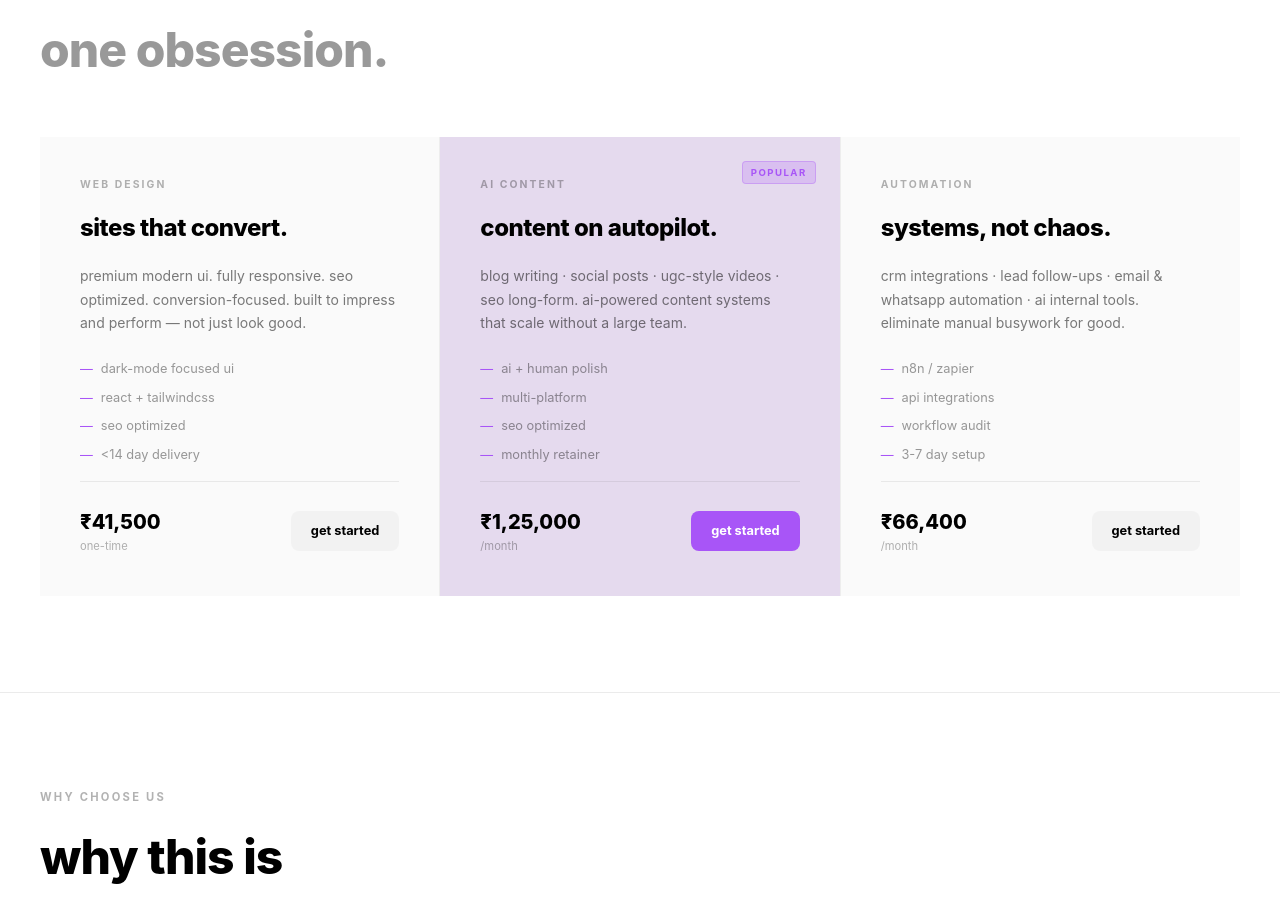
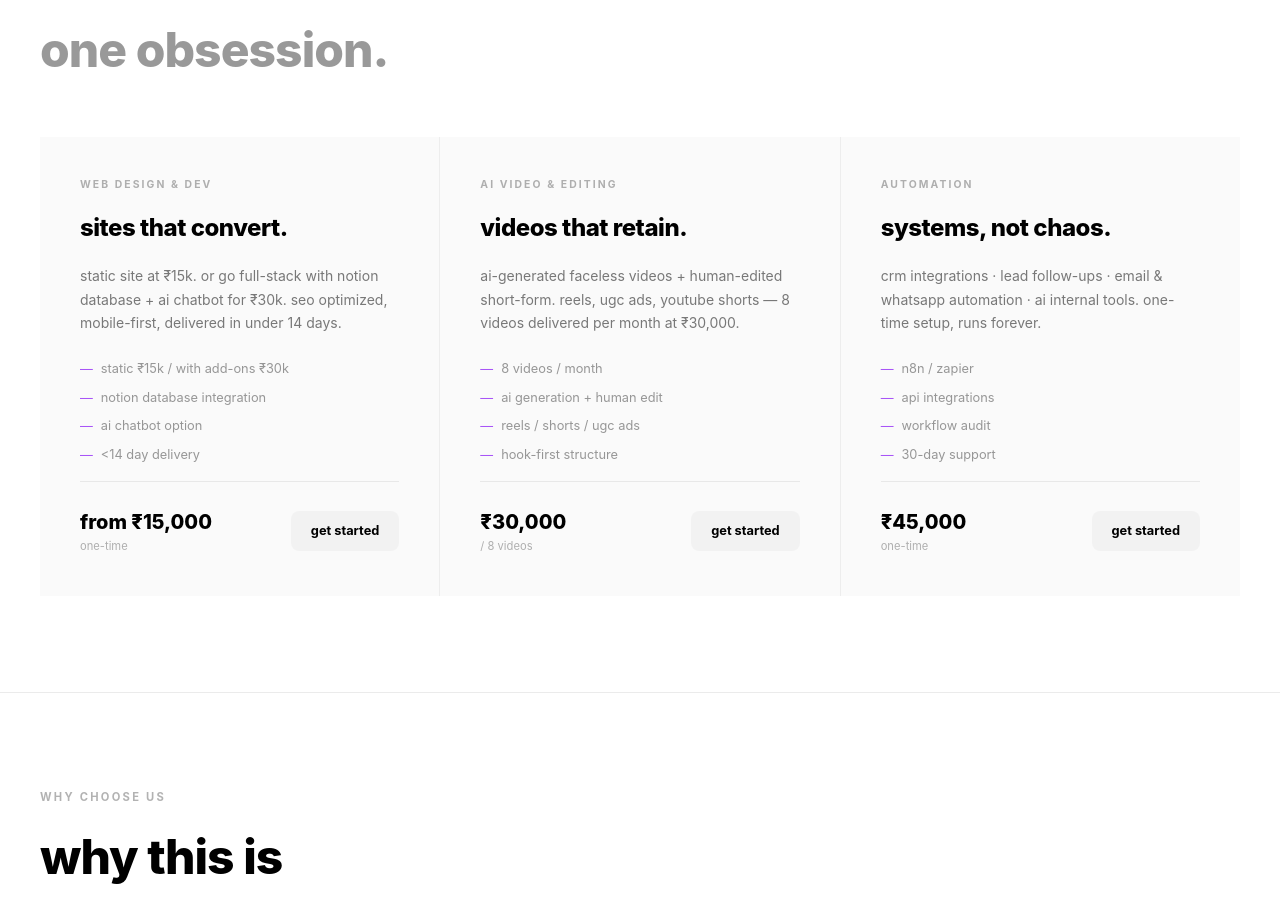
Before and after one commit to harshustle/harshustleportfolio, a React (Vite) app: page / in a window 1280 px wide. Shown: the part 1260-2172 px from the top of the page. Built offline with nearby package versions, Linux system fonts and the light colour scheme; no server answers.

Commit message:
prices fixed

```diff
--- a/src/pages/Home.jsx
+++ b/src/pages/Home.jsx
@@ -9,26 +9,28 @@ import { openRazorpayCheckout } from '../utils/razorpay';
 
 const services = [
     {
-        tag: 'WEB DESIGN',
+        tag: 'WEB DESIGN & DEV',
         title: 'sites that convert.',
-        desc: 'premium modern ui. fully responsive. seo optimized. conversion-focused. built to impress and perform — not just look good.',
-        price: '₹41,500', priceNote: 'one-time', priceAmount: 41500,
-        features: ['dark-mode focused ui', 'react + tailwindcss', 'seo optimized', '<14 day delivery'],
+        desc: 'static site at ₹15k. or go full-stack with notion database + ai chatbot for ₹30k. seo optimized, mobile-first, delivered in under 14 days.',
+        price: 'from ₹15,000', priceNote: 'one-time', priceAmount: 15000,
+        slug: 'web-design',
+        features: ['static ₹15k / with add-ons ₹30k', 'notion database integration', 'ai chatbot option', '<14 day delivery'],
     },
     {
-        tag: 'AI CONTENT',
-        title: 'content on autopilot.',
-        desc: 'blog writing · social posts · ugc-style videos · seo long-form. ai-powered content systems that scale without a large team.',
-        price: '₹1,25,000', priceNote: '/month', priceAmount: 125000,
-        features: ['ai + human polish', 'multi-platform', 'seo optimized', 'monthly retainer'],
-        featured: true,
+        tag: 'AI VIDEO & EDITING',
+        title: 'videos that retain.',
+        desc: 'ai-generated faceless videos + human-edited short-form. reels, ugc ads, youtube shorts — 8 videos delivered per month at ₹30,000.',
+        price: '₹30,000', priceNote: '/ 8 videos', priceAmount: 30000,
+        slug: 'video-editing',
+        features: ['8 videos / month', 'ai generation + human edit', 'reels / shorts / ugc ads', 'hook-first structure'],
     },
     {
         tag: 'AUTOMATION',
         title: 'systems, not chaos.',
-        desc: 'crm integrations · lead follow-ups · email & whatsapp automation · ai internal tools. eliminate manual busywork for good.',
-        price: '₹66,400', priceNote: '/month', priceAmount: 66400,
-        features: ['n8n / zapier', 'api integrations', 'workflow audit', '3-7 day setup'],
+        desc: 'crm integrations · lead follow-ups · email & whatsapp automation · ai internal tools. one-time setup, runs forever.',
+        price: '₹45,000', priceNote: 'one-time', priceAmount: 45000,
+        slug: 'automation',
+        features: ['n8n / zapier', 'api integrations', 'workflow audit', '30-day support'],
     },
 ];
 
--- a/src/pages/ProcessPage.jsx
+++ b/src/pages/ProcessPage.jsx
@@ -6,10 +6,10 @@ const allServices = [
         tag: 'WEB DESIGN & DEV',
         title: 'sites that convert.',
         icon: '🎨',
-        price: '₹41,500',
-        priceNote: 'one-time',
-        tagline: 'premium ui, shipped in under 14 days.',
-        desc: 'clean, fast, conversion-focused websites built with react + tailwindcss. designed to impress, engineered to perform.',
+        price: 'from ₹15,000',
+        priceNote: 'static / ₹30,000 with add-ons',
+        tagline: 'static at ₹15k. full-stack with notion + chatbot at ₹30k.',
+        desc: 'clean, fast, conversion-focused sites. choose your tier: a polished static site at ₹15,000, or go full-stack with notion database integration + embedded ai chatbot at ₹30,000. both delivered in under 14 days.',
         steps: [
             { n: '01', title: 'requirements & discovery', duration: 'day 1', desc: 'we map your brand identity, target audience, competitor landscape, and conversion goals. a detailed scope document is shared and signed off before any work begins.' },
             { n: '02', title: 'ui/ux design', duration: 'days 2–4', desc: 'high-fidelity figma mockups of every page. we go back and forth until you\'re 100% happy — no dev starts until design is approved.' },
@@ -19,31 +19,14 @@ const allServices = [
         ],
     },
     {
-        slug: 'ai-content',
-        tag: 'AI CONTENT CREATION',
-        title: 'content on autopilot.',
-        icon: '✍️',
-        price: '₹1,25,000',
-        priceNote: '/month',
-        tagline: 'ai + human polish. published on schedule. every month.',
-        desc: 'blog posts, social media, ugc scripts, seo long-form — ai-generated and human-polished content delivered consistently.',
-        steps: [
-            { n: '01', title: 'brand & audience analysis', duration: 'week 1', desc: 'we study your tone of voice, past content, target icp, and top competitors. this becomes the foundation for every piece of content we create.' },
-            { n: '02', title: 'seo topic ideation', duration: 'week 1', desc: 'keyword research using semrush/ahrefs to identify high-opportunity topics. a 30-day content calendar is built and approved by you.' },
-            { n: '03', title: 'ai generation', duration: 'ongoing', desc: 'first drafts created using gpt-4 + claude with custom system prompts tuned to your brand. up to 10+ pieces per month.' },
-            { n: '04', title: 'human polish & review', duration: 'ongoing', desc: 'every piece reviewed, fact-checked, and edited by a human before it goes live. this is what separates us from raw ai output.' },
-            { n: '05', title: 'publishing & reporting', duration: 'end of month', desc: 'content published to your platforms (wordpress, notion, socials). monthly performance report — traffic, impressions, and top-performing posts.' },
-        ],
-    },
-    {
         slug: 'automation',
         tag: 'AUTOMATION & AI SYSTEMS',
         title: 'systems, not chaos.',
         icon: '⚡',
-        price: '₹66,400',
-        priceNote: '/month',
-        tagline: 'audit, automate, eliminate manual busywork.',
-        desc: 'crm integrations, lead follow-ups, email & whatsapp automation, ai internal tools — designed to run your ops without you.',
+        price: '₹45,000',
+        priceNote: 'one-time',
+        tagline: 'audit, automate, eliminate manual busywork. forever.',
+        desc: 'crm integrations, lead follow-ups, email & whatsapp automation, ai internal tools — designed to run your ops without you. one-time build, runs indefinitely.',
         steps: [
             { n: '01', title: 'workflow audit', duration: 'day 1–2', desc: 'we map every manual process in your business using a structured questionnaire + a live 60-minute walkthrough call. nothing is assumed.' },
             { n: '02', title: 'automation strategy', duration: 'day 3', desc: 'we prioritize workflows by roi impact. you get a clear roadmap — what gets automated, what tool handles it, and the expected time saved per week.' },
@@ -54,13 +37,13 @@ const allServices = [
     },
     {
         slug: 'video-editing',
-        tag: 'VIDEO EDITING',
+        tag: 'AI VIDEO CREATION & EDITING',
         title: 'videos that retain.',
         icon: '🎬',
-        price: '₹25,000',
-        priceNote: '/month',
-        tagline: 'hook-first editing for reels, tiktok, and youtube.',
-        desc: 'high-retention short-form editing. motion graphics, captions, and ugc-style ads. designed for algorithms and audiences.',
+        price: '₹30,000',
+        priceNote: '/ 8 videos',
+        tagline: 'ai-generated + human-edited. 8 videos per month.',
+        desc: 'faceless ai videos + hook-first human editing for reels, ugc ads, and youtube shorts. ai handles the heavy lifting, humans make it scroll-stopping.',
         steps: [
             { n: '01', title: 'style brief', duration: 'day 1', desc: 'we study your brand\'s existing content, competitor styles, and reference videos you like. a concise style guide is created for the editor.' },
             { n: '02', title: 'raw footage / sourcing', duration: 'day 1–2', desc: 'you send raw clips, talking heads, or b-roll. we can also source stock footage, sound fx, and music from licensed libraries.' },
@@ -74,7 +57,7 @@ const allServices = [
         tag: 'AI CHATBOTS',
         title: 'support that never sleeps.',
         icon: '🤖',
-        price: '₹33,200',
+        price: '₹30,000',
         priceNote: 'one-time',
         tagline: '24/7 ai chatbot trained on your business.',
         desc: 'custom ai chatbots for your website or whatsapp. qualify leads, answer faqs, and book calls — automatically.',
@@ -91,7 +74,7 @@ const allServices = [
         tag: 'SAAS & MVP',
         title: 'build fast. learn faster.',
         icon: '🚀',
-        price: '₹83,000',
+        price: '₹80,000',
         priceNote: 'one-time',
         tagline: 'full-stack mvp in 2–4 weeks.',
         desc: 'next.js + node.js + postgres. auth, payments, dashboards, and apis — built for validation and scale.',
--- a/src/pages/Services.jsx
+++ b/src/pages/Services.jsx
@@ -7,42 +7,42 @@ const services = [
     {
         slug: 'web-design',
         tag: 'WEB DESIGN & DEV', title: 'sites that convert.', icon: '🎨',
-        price: '₹41,500', priceAmount: 41500, priceNote: 'one-time',
-        desc: 'premium dark-mode focused ui, fully responsive, seo optimized, and conversion-focused. built with react + tailwindcss. delivered in under 14 days.',
-        features: ['custom ui/ux design', 'react + vite + tailwindcss', 'seo & performance optimized', 'responsive across all devices', 'contact form + analytics', 'vercel / netlify deployment'],
+        price: 'from ₹15,000', priceAmount: 15000, priceNote: 'one-time',
+        desc: 'clean, fast, conversion-focused websites. choose your tier: static site at ₹15,000 or full-stack with notion database integration + ai chatbot at ₹30,000.',
+        features: [
+            '₹15,000 — static site (html/react, seo, responsive)',
+            '₹30,000 — + notion database integration',
+            '₹30,000 — + ai chatbot embedded',
+            'custom ui/ux design',
+            'vercel deployment + custom domain',
+            '<14 day delivery',
+        ],
     },
     {
-        slug: 'ai-content',
-        tag: 'AI CONTENT CREATION', title: 'content on autopilot.', icon: '✍️',
-        price: '₹1,25,000', priceAmount: 125000, priceNote: '/month', featured: true,
-        desc: 'blog posts · social media · seo long-form · ugc-style video scripts · multi-language. ai-generated, human-polished, published on schedule.',
-        features: ['10+ pieces of content/month', 'seo keyword research', 'ai + human polish', 'social media captions', 'ugc / short-form video scripts', 'monthly performance report'],
+        slug: 'video-editing',
+        tag: 'AI VIDEO CREATION & EDITING', title: 'videos that retain.', icon: '🎬',
+        price: '₹30,000', priceAmount: 30000, priceNote: '/ 8 videos',
+        desc: 'ai-generated + human-edited short-form content. reels, ugc ads, faceless ai videos, youtube shorts — hook-first editing engineered for maximum retention.',
+        features: ['8 videos per month', 'ai video generation (faceless)', 'reels / tiktok / youtube shorts', 'hook-optimized editing + captions', 'motion graphics & thumbnails', 'delivered in 2 rounds'],
     },
     {
         slug: 'automation',
         tag: 'AUTOMATION & AI SYSTEMS', title: 'systems, not chaos.', icon: '⚡',
-        price: '₹66,400', priceAmount: 66400, priceNote: '/month',
-        desc: 'crm integrations · lead follow-up · email & whatsapp automation · ai internal tools. we audit your workflows and automate everything possible.',
+        price: '₹45,000', priceAmount: 45000, priceNote: 'one-time',
+        desc: 'crm integrations · lead follow-up · email & whatsapp automation · ai internal tools. we audit your workflows and automate everything that slows you down.',
         features: ['full workflow audit', 'n8n / zapier / make.com', 'crm & api integrations', 'email + whatsapp automation', 'ai-powered internal tools', '30-day support included'],
-    },
-    {
-        slug: 'video-editing',
-        tag: 'VIDEO EDITING', title: 'videos that retain.', icon: '🎬',
-        price: '₹25,000', priceAmount: 25000, priceNote: '/month',
-        desc: 'short-form content · reels · youtube · ugc ads · motion graphics. high-retention editing designed for algorithms and audiences.',
-        features: ['8-12 videos/month', 'reels / tiktok / youtube shorts', 'motion graphics & captions', 'hook-optimized editing', 'thumbnail design', 'fast 3-day turnaround'],
     },
     {
         slug: 'ai-chatbots',
         tag: 'AI CHATBOTS', title: 'support that never sleeps.', icon: '🤖',
-        price: '₹33,200', priceAmount: 33200, priceNote: 'one-time',
+        price: '₹30,000', priceAmount: 30000, priceNote: 'one-time',
         desc: 'custom ai chatbots trained on your business knowledge base. embedded on your site or whatsapp. qualify leads, answer faqs, and book calls — 24/7.',
         features: ['custom knowledge base', 'gemini / gpt-4 powered', 'whatsapp or website embedded', 'lead qualification flows', 'handoff to human agent', 'analytics dashboard'],
     },
     {
         slug: 'saas-mvp',
         tag: 'SAAS & MVP', title: 'build fast. learn faster.', icon: '🚀',
-        price: '₹83,000', priceAmount: 83000, priceNote: 'one-time',
+        price: '₹80,000', priceAmount: 80000, priceNote: 'one-time',
         desc: 'full-stack saas mvps with auth, payments, dashboards, and apis. designed to ship in days — not months. built for validation and scale.',
         features: ['next.js + node.js + postgres', 'auth (clerk / supabase)', 'razorpay / stripe payments', 'admin dashboard', 'api-ready backend', '2-4 week delivery'],
     },
@@ -71,16 +71,16 @@ function Services() {
                         <span style={{ color: 'var(--c-text-dim)' }}>nothing you don't.</span>
                     </h1>
                     <p style={{ fontSize: '1rem', color: 'var(--c-text-muted)', maxWidth: '500px', lineHeight: 1.7 }}>
-                        six services. one team. built for founders, agencies, and businesses that want results — not just deliverables.
+                        five services. one team. built for founders, agencies, and businesses that want results — not just deliverables.
                     </p>
                 </div>
             </section>
 
             {/* Services List */}
-            <section style={{ borderTop: `1px solid var(--c-divider)` }}>
-                {services.map(s => (
-                    <div key={s.tag} style={{ borderBottom: `1px solid var(--c-divider)`, background: s.featured ? 'var(--accent-dim)' : 'var(--c-bg)' }}>
-                        <div className="grid-2 service-row" style={{ maxWidth: '1200px', margin: '0 auto', gap: '4rem', alignItems: 'start' }}>
+            <section style={{ borderTop: `2px solid var(--c-border)` }}>
+                {services.map((s, idx) => (
+                    <div key={s.tag} style={{ borderBottom: `2px solid var(--c-border)`, background: s.featured ? 'var(--accent-dim)' : idx % 2 === 0 ? 'var(--c-bg)' : 'var(--c-bg-subtle)' }}>
+                        <div className="grid-2 service-row" style={{ maxWidth: '1200px', margin: '0 auto', padding: '3.5rem 1.5rem', gap: '4rem', alignItems: 'start' }}>
                             {/* Left */}
                             <div>
                                 <div style={{ display: 'flex', alignItems: 'center', gap: '0.75rem', marginBottom: '1.25rem' }}>
```
